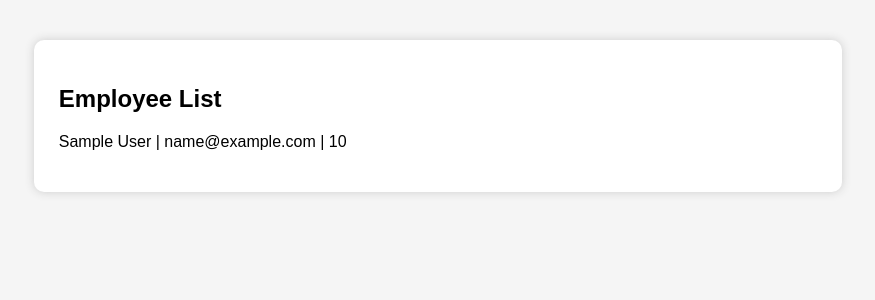
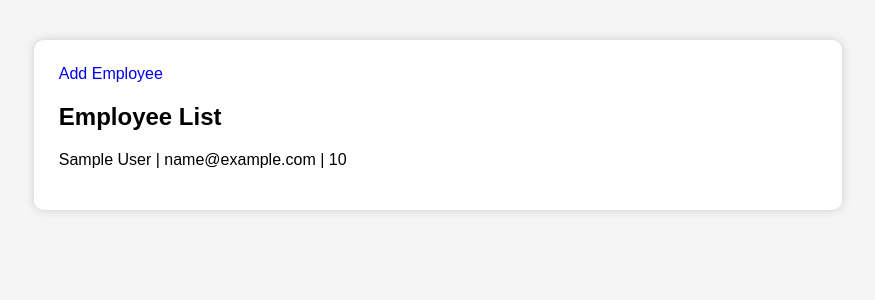
Before and after one commit to manojnimmala/django-erp-management-system, a Django app: page /employees/ in a window 1280 px wide. Shown: the part 38-338 px from the top of the page, without its empty margins (202-1077 px from the left). Run offline with Django 5.2, Linux system fonts and the light colour scheme; tables that the repository leaves empty hold one stand-in row (values such as "Sample post").

Commit message:
Added Add Employee Button

```diff
--- a/employees/templates/list.html
+++ b/employees/templates/list.html
@@ -1,6 +1,7 @@
 {% extends 'base.html' %}
 
 {% block content %}
+<a href="/employees/add/" class="btn btn-success">Add Employee</a>
 
 <h2>Employee List</h2>
 
```
